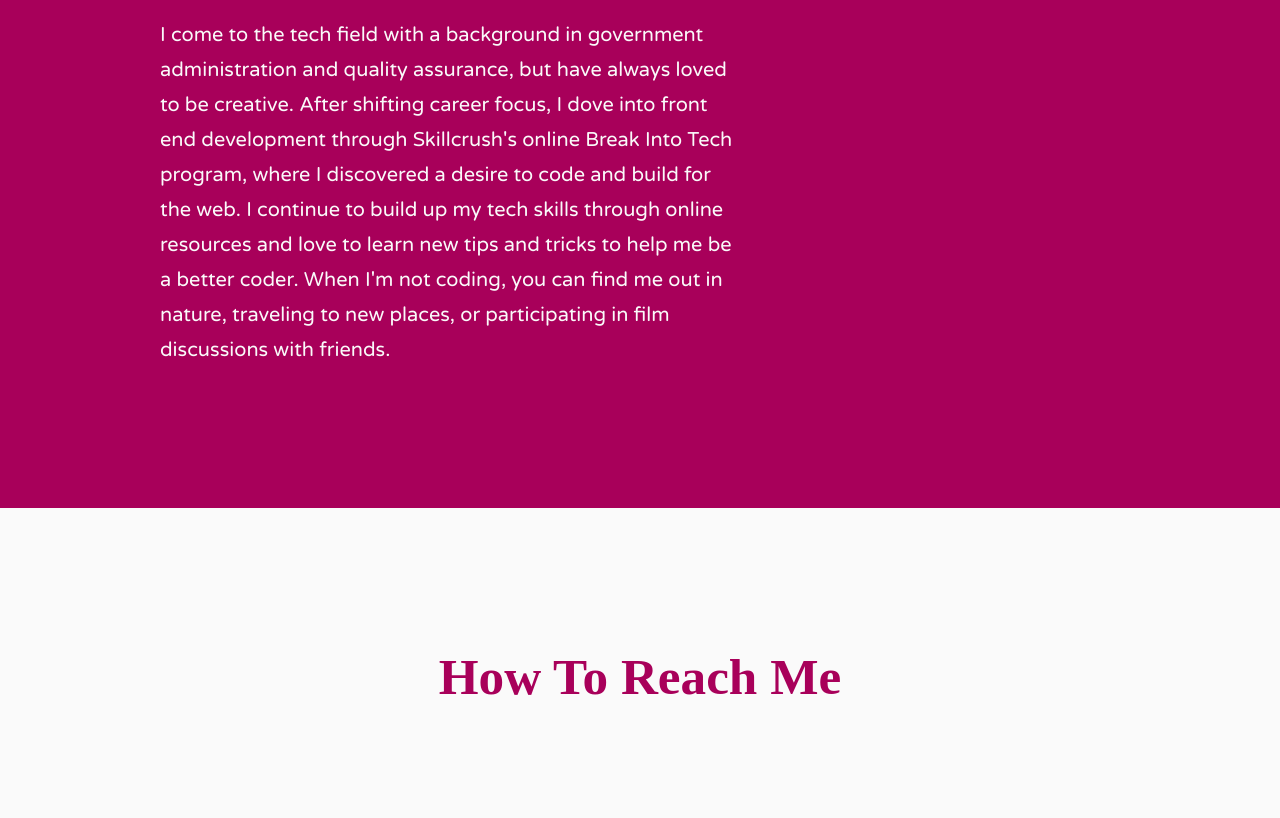
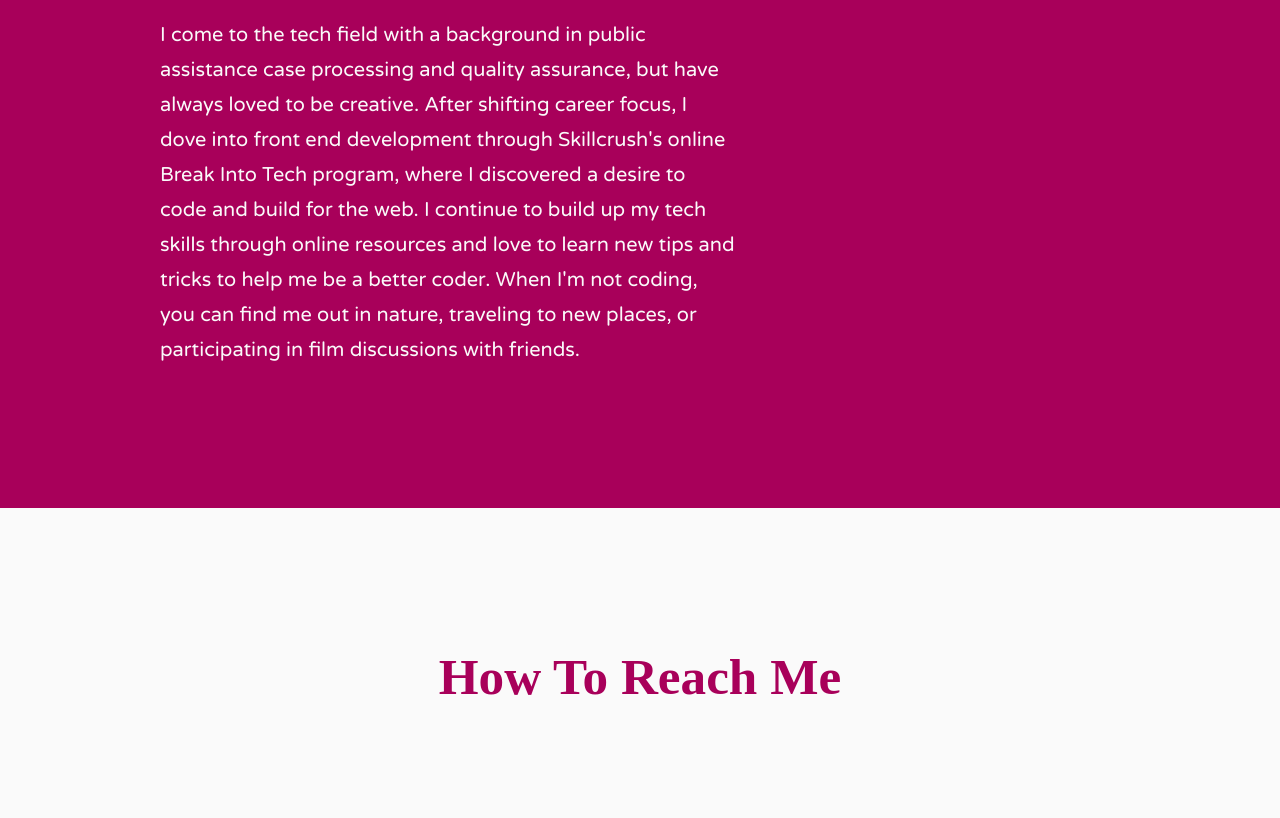
Before and after one commit to Dani-Coder-A/my-portfolio, a website built with Parcel: page index.html in a window 1280 px wide. Shown: the part 4334-5152 px from the top of the page. Built offline with nearby package versions, Linux system fonts and the light colour scheme; a web font is replaced by a local one.

Commit message:
Updated link to linkedin profile

```diff
--- a/index.html
+++ b/index.html
@@ -199,12 +199,11 @@
             <h3>Hi! I'm Danielle Arlinghaus.</h3>
             <h4>I'm a Front End Web Developer who loves to code clean, responsive websites.</h4>
             <p class="about-text">
-              I come to the tech field with a background in government administration and quality assurance,
-              but have always loved to be creative. After shifting career focus, I dove into front end development through
-              Skillcrush's online Break Into Tech program, where I discovered a desire to code and build for the web.
-              I continue to build up my tech skills through online resources and love to learn new tips and tricks to help
-              me be a better coder. When I'm not coding, you can find me out in nature, traveling to new places, or
-              participating in film discussions with friends.
+              I come to the tech field with a background in public assistance case processing and quality assurance, but have always
+              loved to be creative. After shifting career focus, I dove into front end development through Skillcrush's online
+              Break Into Tech program, where I discovered a desire to code and build for the web. I continue to build up my tech skills
+              through online resources and love to learn new tips and tricks to help me be a better coder. When I'm not coding, you can
+              find me out in nature, traveling to new places, or participating in film discussions with friends.
             </p>
           </div>
 
@@ -235,7 +234,7 @@
           <h4>Socials</h4>
           <ul class="social-icons">
             <li>
-              <a href="https://www.linkedin.com/in/danielle-arlinghaus-7a864528/" target="_blank">
+              <a href="https://www.linkedin.com/in/daniellearlinghaus/" target="_blank">
                 <i class="fab fa-linkedin-in"></i>
               </a>
             </li>
```
